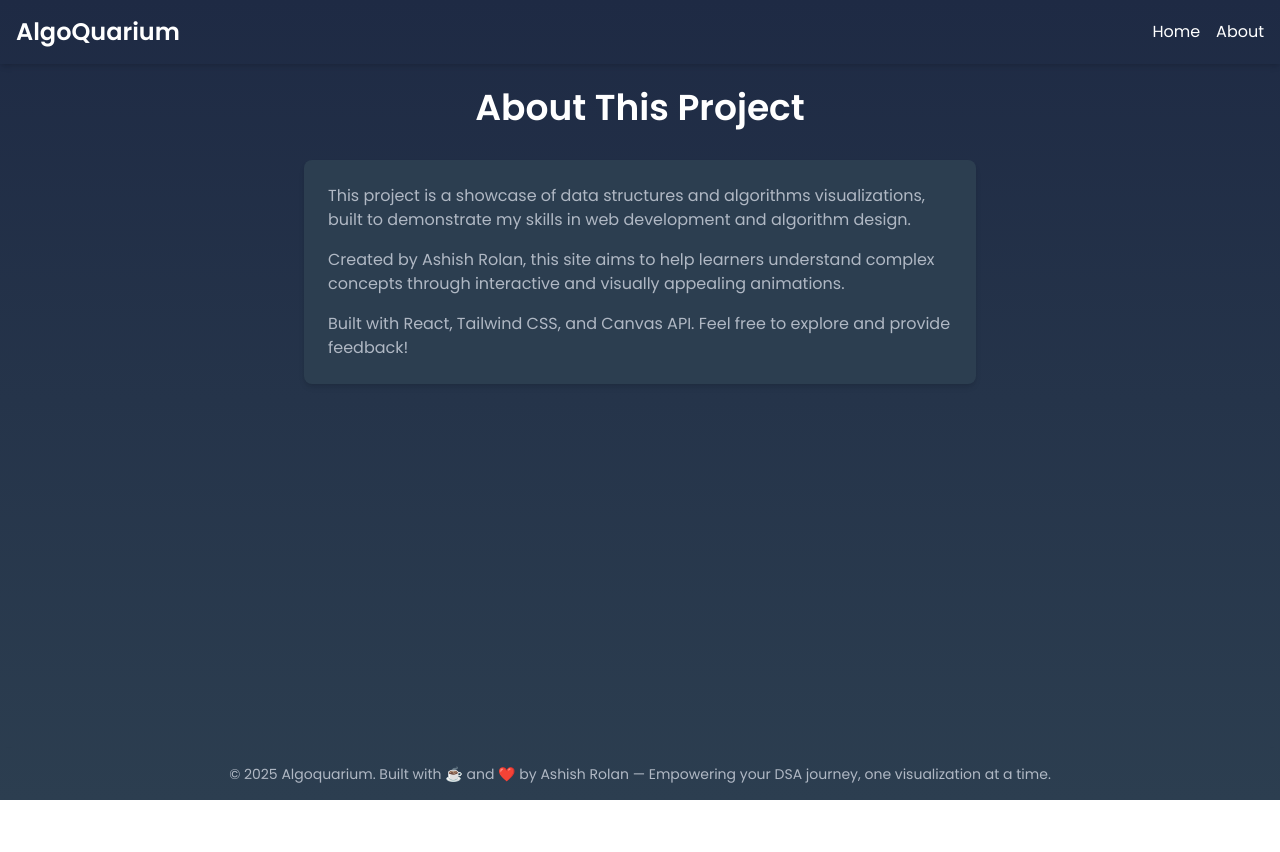
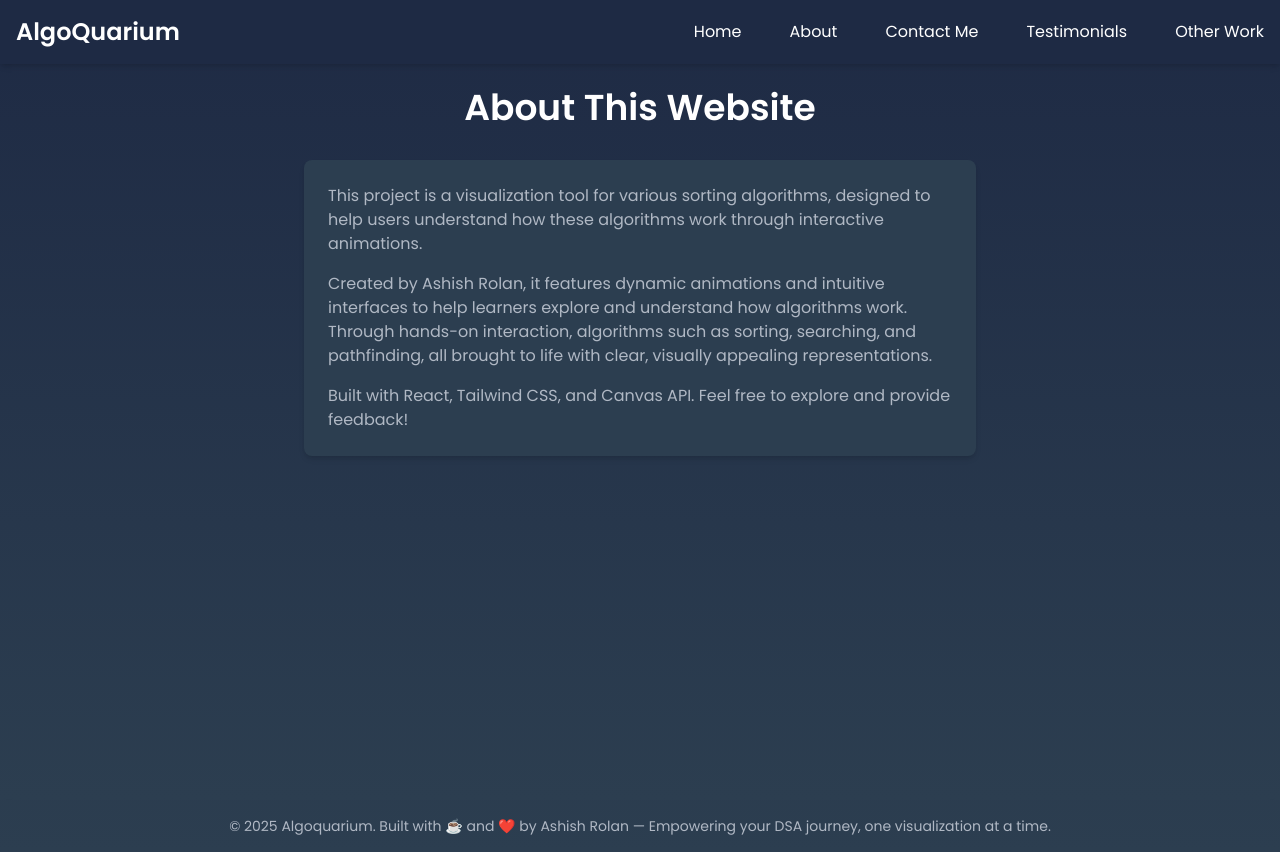
Before and after one commit to ashish7472/AlgoQuarium, a React (Vite) app in the folder frontend/: page /about in a window 1280 px wide. Before the commit the page ends 800 px from the top, so only its background shows below. Built offline with nearby package versions, Linux system fonts and the light colour scheme.

Commit message:
Other Nav elements added.

```diff
--- a/frontend/index.html
+++ b/frontend/index.html
@@ -3,7 +3,7 @@
 <head>
   <meta charset="UTF-8" />
   <meta name="viewport" content="width=device-width, initial-scale=1.0" />
-  <title>DS & Algo Visualization</title>
+  <title>AlgoQuarium | A minimalistic, DS Algorithms Visualization website</title>
   <link href="https://fonts.googleapis.com/css2?family=Poppins:wght@400;600&display=swap" rel="stylesheet" />
   <link rel="stylesheet" href="/src/index.css" />
 </head>
--- a/frontend/src/App.jsx
+++ b/frontend/src/App.jsx
@@ -4,21 +4,25 @@ import Footer from './components/Footer';
 import Home from './pages/Home';
 import About from './pages/About';
 import Visualization from './pages/Visualization';
+import ContactMe from './pages/ContactMe';
+import Testimonials from './pages/Testimonials';
+import OtherWork from './pages/OtherWork';
 
 function App() {
   return (
     <Router>
-      <div className="min-h-screen flex flex-col bg-transparent text-white">
+      <div className="min-h-screen bg-gradient-to-b from-[#1e2a44] to-[#2c3e50] text-white">
         <Navbar />
-        <main className="flex-grow">
-          <Routes>
-            <Route path="/" element={<Home />} />
-            <Route path="/about" element={<About />} />
-            <Route path="/visualization/:algo" element={<Visualization />} />
-          </Routes>
-        </main>
-        <Footer />
+        <Routes>
+          <Route path="/" element={<Home />} />
+          <Route path="/about" element={<About />} />
+          <Route path="/visualization/:algo" element={<Visualization />} />
+          <Route path="/contact-me" element={<ContactMe />} />
+          <Route path="/testimonials" element={<Testimonials />} />
+          <Route path="/other-work" element={<OtherWork />} />
+        </Routes>
       </div>
+      <Footer />
     </Router>
   );
 }
--- a/frontend/src/components/Navbar.jsx
+++ b/frontend/src/components/Navbar.jsx
@@ -1,18 +1,83 @@
 import { Link } from 'react-router-dom';
+import { useState } from 'react';
 
 function Navbar() {
+  const [isOpen, setIsOpen] = useState(false);
+
+  const toggleMenu = () => {
+    setIsOpen(!isOpen);
+  };
+
   return (
-    <nav className="bg-transparent shadow-md p-4">
+    <nav className="bg-[#1e2a44] p-4 shadow-md">
       <div className="container mx-auto flex justify-between items-center">
-        <Link to="/" className="text-2xl font-semibold text-white hover:text-[#4a90e2] transition">
+        {/* Logo/Title */}
+        <Link to="/" className="text-2xl font-bold text-white hover:text-[#4a90e2] transition">
           AlgoQuarium
         </Link>
-        <div className="space-x-4 flex items-center">
-          <Link to="/" className="text-white hover:text-[#4a90e2] transition">
+
+        {/* Hamburger Button (Visible on Mobile) */}
+        <button
+          className="md:hidden text-white focus:outline-none"
+          onClick={toggleMenu}
+          aria-label="Toggle menu"
+        >
+          <svg
+            className="w-6 h-6"
+            fill="none"
+            stroke="currentColor"
+            viewBox="0 0 24 24"
+            xmlns="http://www.w3.org/2000/svg"
+          >
+            <path
+              strokeLinecap="round"
+              strokeLinejoin="round"
+              strokeWidth="2"
+              d={isOpen ? 'M6 18L18 6M6 6l12 12' : 'M4 6h16M4 12h16M4 18h16'}
+            />
+          </svg>
+        </button>
+
+        {/* Menu Links */}
+        <div
+          className={`${
+            isOpen ? 'block' : 'hidden'
+          } md:flex md:items-center md:space-x-12 absolute md:static top-16 left-0 right-0 bg-[#1e2a44] md:bg-transparent p-4 md:p-0 z-10 transition-all duration-300`}
+        >
+          <Link
+            to="/"
+            className="block md:inline-block text-white hover:text-[#4a90e2] transition py-2 md:py-0"
+            onClick={() => setIsOpen(false)}
+          >
             Home
           </Link>
-          <Link to="/about" className="text-white hover:text-[#4a90e2] transition">
+          <Link
+            to="/about"
+            className="block md:inline-block text-white hover:text-[#4a90e2] transition py-2 md:py-0"
+            onClick={() => setIsOpen(false)}
+          >
             About
+          </Link>
+          <Link
+            to="/contact-me"
+            className="block md:inline-block text-white hover:text-[#4a90e2] transition py-2 md:py-0"
+            onClick={() => setIsOpen(false)}
+          >
+            Contact Me
+          </Link>
+          <Link
+            to="/testimonials"
+            className="block md:inline-block text-white hover:text-[#4a90e2] transition py-2 md:py-0"
+            onClick={() => setIsOpen(false)}
+          >
+            Testimonials
+          </Link>
+          <Link
+            to="/other-work"
+            className="block md:inline-block text-white hover:text-[#4a90e2] transition py-2 md:py-0"
+            onClick={() => setIsOpen(false)}
+          >
+            Other Work
           </Link>
         </div>
       </div>
--- a/frontend/src/pages/About.jsx
+++ b/frontend/src/pages/About.jsx
@@ -1,13 +1,13 @@
 function About() {
   return (
     <div className="container mx-auto p-6">
-      <h1 className="text-4xl font-bold text-center mb-8 text-white">About This Project</h1>
+      <h1 className="text-4xl font-bold text-center mb-8 text-white">About This Website</h1>
       <div className="bg-[#2c3e50] rounded-lg shadow-md p-6 max-w-2xl mx-auto">
         <p className="text-[#b0b8c4] mb-4">
-          This project is a showcase of data structures and algorithms visualizations, built to demonstrate my skills in web development and algorithm design.
+          This project is a visualization tool for various sorting algorithms, designed to help users understand how these algorithms work through interactive animations.
         </p>
         <p className="text-[#b0b8c4] mb-4">
-          Created by Ashish Rolan, this site aims to help learners understand complex concepts through interactive and visually appealing animations.
+          Created by Ashish Rolan, it features dynamic animations and intuitive interfaces to help learners explore and understand how algorithms work. Through hands-on interaction, algorithms such as sorting, searching, and pathfinding, all brought to life with clear, visually appealing representations.
         </p>
         <p className="text-[#b0b8c4]">
           Built with React, Tailwind CSS, and Canvas API. Feel free to explore and provide feedback!
--- /dev/null
+++ b/frontend/src/pages/ContactMe.jsx
@@ -0,0 +1,10 @@
+function ContactMe() {
+    return (
+      <div className="container mx-auto p-6">
+        <h1 className="text-4xl font-bold text-center mb-8 text-white">Contact Me</h1>
+        <p className="text-[#b0b8c4] text-center">This is the Contact Me page. Add your contact form or details here.</p>
+      </div>
+    );
+  }
+
+  export default ContactMe;
--- /dev/null
+++ b/frontend/src/pages/OtherWork.jsx
@@ -0,0 +1,10 @@
+function OtherWork() {
+    return (
+      <div className="container mx-auto p-6">
+        <h1 className="text-4xl font-bold text-center mb-8 text-white">Other Work</h1>
+        <p className="text-[#b0b8c4] text-center">This is the Other Work page. Showcase your other projects here.</p>
+      </div>
+    );
+  }
+
+  export default OtherWork;
--- /dev/null
+++ b/frontend/src/pages/Testimonials.jsx
@@ -0,0 +1,10 @@
+function Testimonials() {
+    return (
+      <div className="container mx-auto p-6">
+        <h1 className="text-4xl font-bold text-center mb-8 text-white">Testimonials</h1>
+        <p className="text-[#b0b8c4] text-center">This is the Testimonials page. Add user testimonials here.</p>
+      </div>
+    );
+  }
+
+  export default Testimonials;
```
